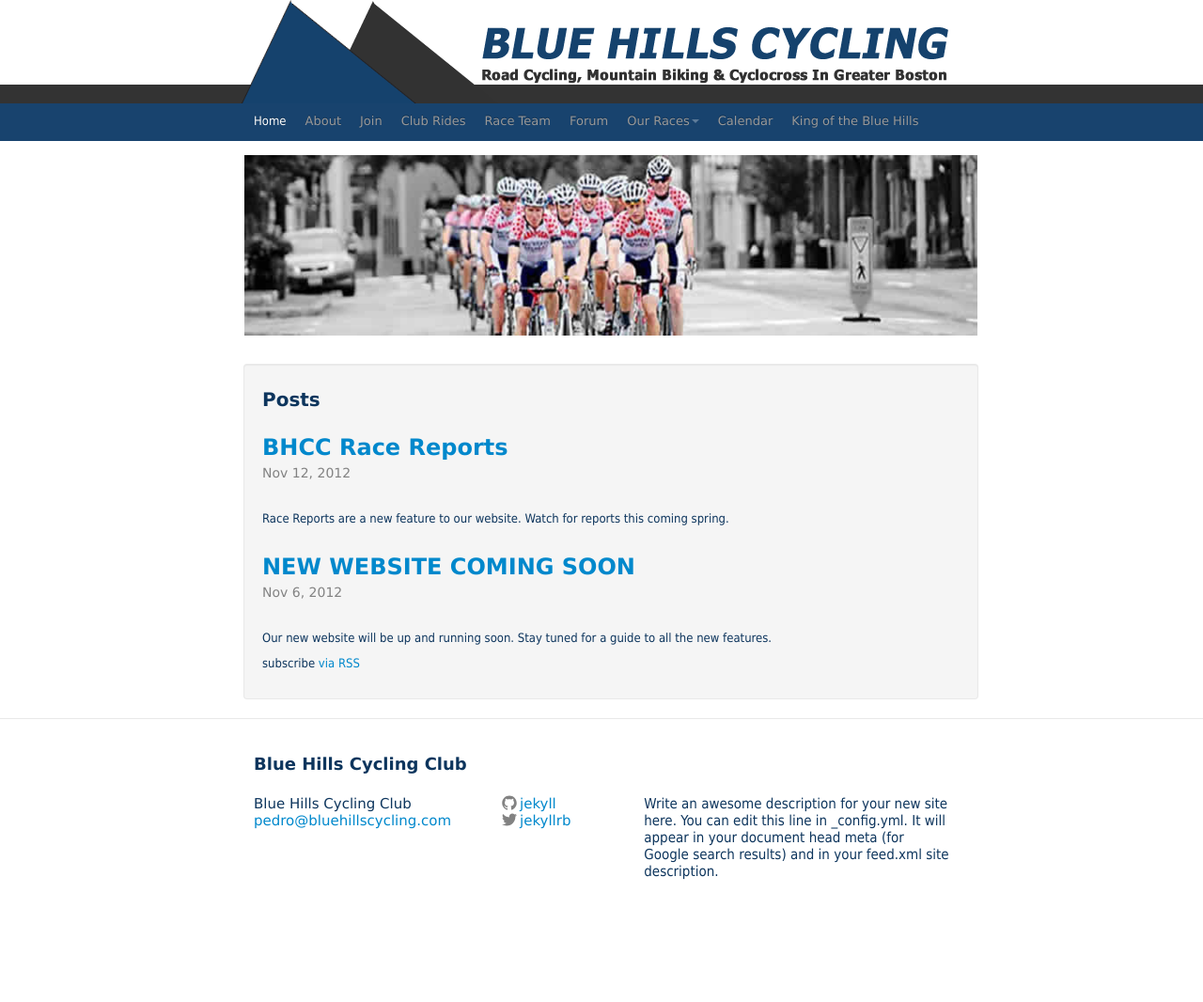
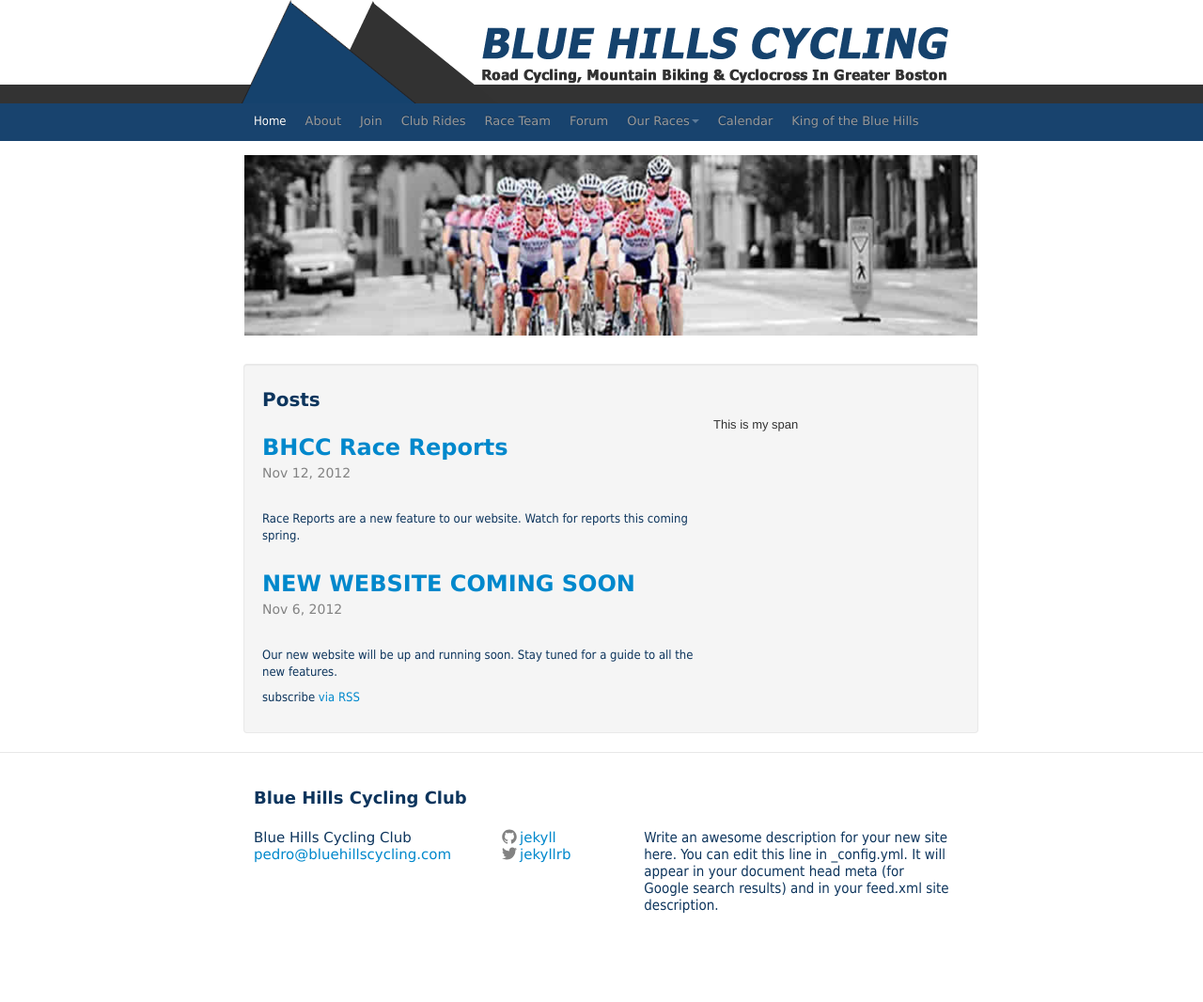
Before and after one commit to bluehillscycling/bluehillscyclingbackup.github.io, a Jekyll site: the page built from index.html, in a window 1280 px wide. Shown: the whole page at 94% size. Built offline with Jekyll 4.4.1, drawn with Linux system fonts in a browser that asks for light colours; before the commit the page ends 1030 px from its top, so only the background shows below that; grey boxes are pictures that could not be loaded.

Commit message:
first of the changes on my mac

```diff
--- a/index.html
+++ b/index.html
@@ -4,6 +4,9 @@ home-page: "yes"
 ---
 <div class="home">
   <h1 class="page-heading">Posts</h1>
+
+<div class = "row">
+  <div class = "span6">
 
   <ul class="post-list">
     {% for post in site.posts %}
@@ -20,6 +23,11 @@ home-page: "yes"
     {% endfor %}
   </ul>
 
+
   <p class="rss-subscribe">subscribe <a href="{{ "/feed.xml" | prepend: site.baseurl }}">via RSS</a></p>
 
+   </div>
+   <div class = "span2">This is my span</div>
 </div>
+
+</div>
```
Also changed, not shown: 1 other file.
